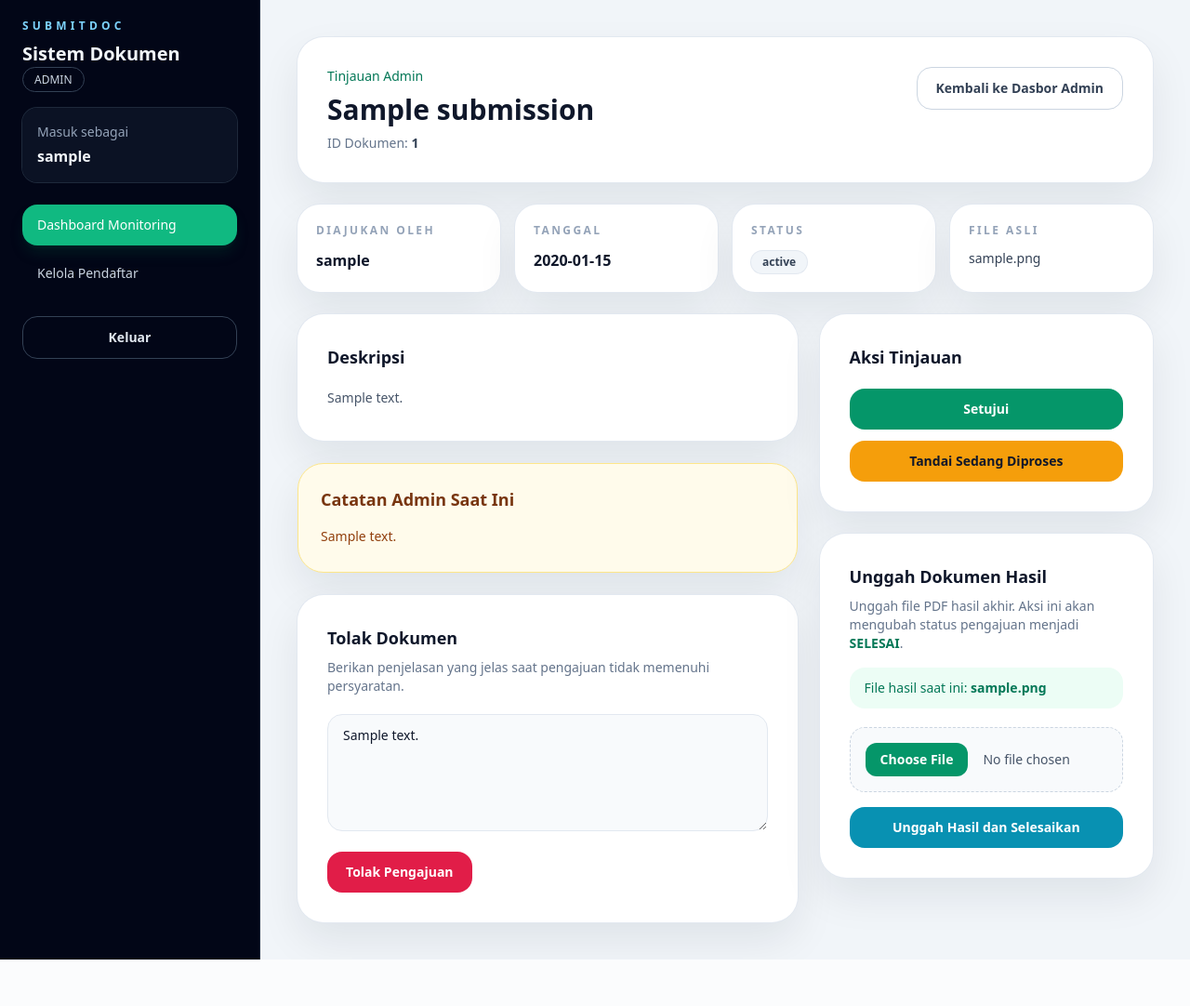
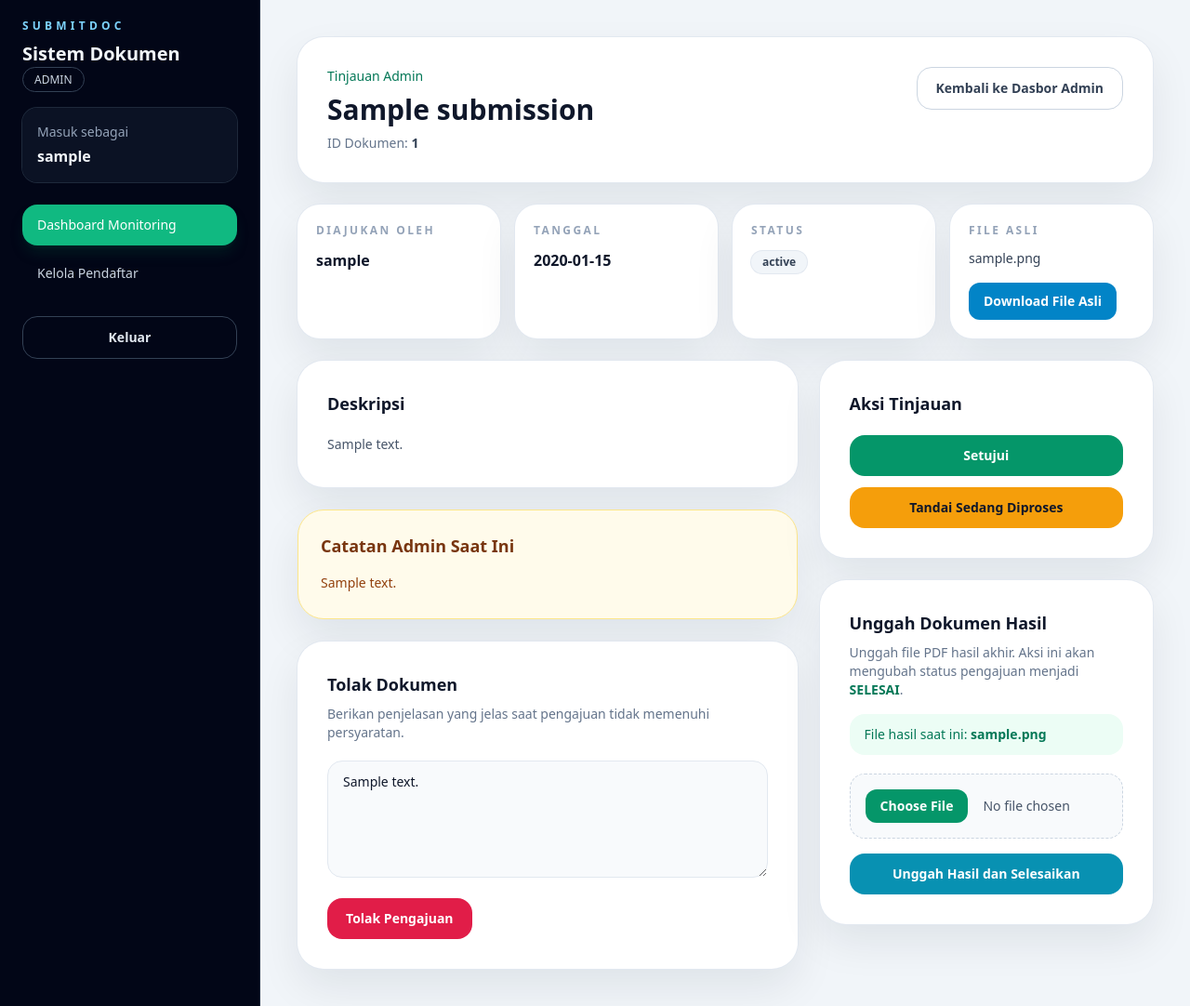
Before and after one commit to nuhrizqi07-cmyk/e-surat, a FastAPI app: page /admin/documents/1 in a window 1280 px wide. Shown: the whole page at 93% size. Before the commit the page ends 1032 px from the top, so only its background shows below. Run offline with FastAPI, Linux system fonts and the light colour scheme; the visitor is signed in with stand-in values (Sample User, id 1); tables that the repository leaves empty hold one stand-in row (values such as "Sample post"); some libraries are stand-ins or nearby versions.

Commit message:
Add admin original file download

```diff
--- a/app/main.py
+++ b/app/main.py
@@ -345,6 +345,33 @@ def download_receipt_document(document_id: str, request: Request, db: Session =
     )
 
 
+@app.get("/admin/documents/{document_id}/file")
+def download_admin_original_document(document_id: str, request: Request, db: Session = Depends(get_db)):
+    current_user = get_admin_user(request, db)
+    if not current_user:
+        return RedirectResponse(url="/login/petugas", status_code=status.HTTP_303_SEE_OTHER)
+    require_admin_role(current_user)
+
+    submission = (
+        db.query(models.DocumentSubmission)
+        .filter(models.DocumentSubmission.document_id == document_id)
+        .first()
+    )
+    if not submission or not submission.stored_filename:
+        return RedirectResponse(url=f"/admin/documents/{document_id}", status_code=status.HTTP_303_SEE_OTHER)
+
+    upload_path = UPLOADS_DIR / submission.stored_filename
+    if not upload_path.exists():
+        return RedirectResponse(url=f"/admin/documents/{document_id}", status_code=status.HTTP_303_SEE_OTHER)
+
+    log_audit_event(db, request, current_user.id, "download", submission.document_id)
+    return FileResponse(
+        path=upload_path,
+        media_type="application/pdf",
+        filename=submission.original_filename or submission.stored_filename,
+    )
+
+
 @app.get("/admin/documents/{document_id}", response_class=HTMLResponse)
 def admin_document_detail(document_id: str, request: Request, db: Session = Depends(get_db)):
     current_user = get_admin_user(request, db)
@@ -374,6 +401,7 @@ def admin_document_detail(document_id: str, request: Request, db: Session = Depe
             "can_approve_document": is_admin_user(current_user),
             "can_process_document": is_admin_user(current_user),
             "can_upload_result": is_admin_user(current_user),
+            "can_download_original": is_admin_user(current_user),
         },
     )
 
--- a/templates/admin_document_detail.html
+++ b/templates/admin_document_detail.html
@@ -32,6 +32,13 @@
         <div class="rounded-[24px] bg-white p-5 shadow-panel ring-1 ring-slate-200">
             <p class="text-xs font-semibold uppercase tracking-[0.2em] text-slate-400">File Asli</p>
             <p class="mt-3 break-all text-sm font-medium text-slate-700">{{ submission.original_filename }}</p>
+            {% if can_download_original %}
+            <div class="mt-4">
+                <a href="/admin/documents/{{ submission.document_id }}/file" class="inline-flex items-center justify-center rounded-xl bg-sky-600 px-4 py-2.5 text-sm font-semibold text-white transition hover:bg-sky-700">
+                    Download File Asli
+                </a>
+            </div>
+            {% endif %}
         </div>
     </section>
 
```
